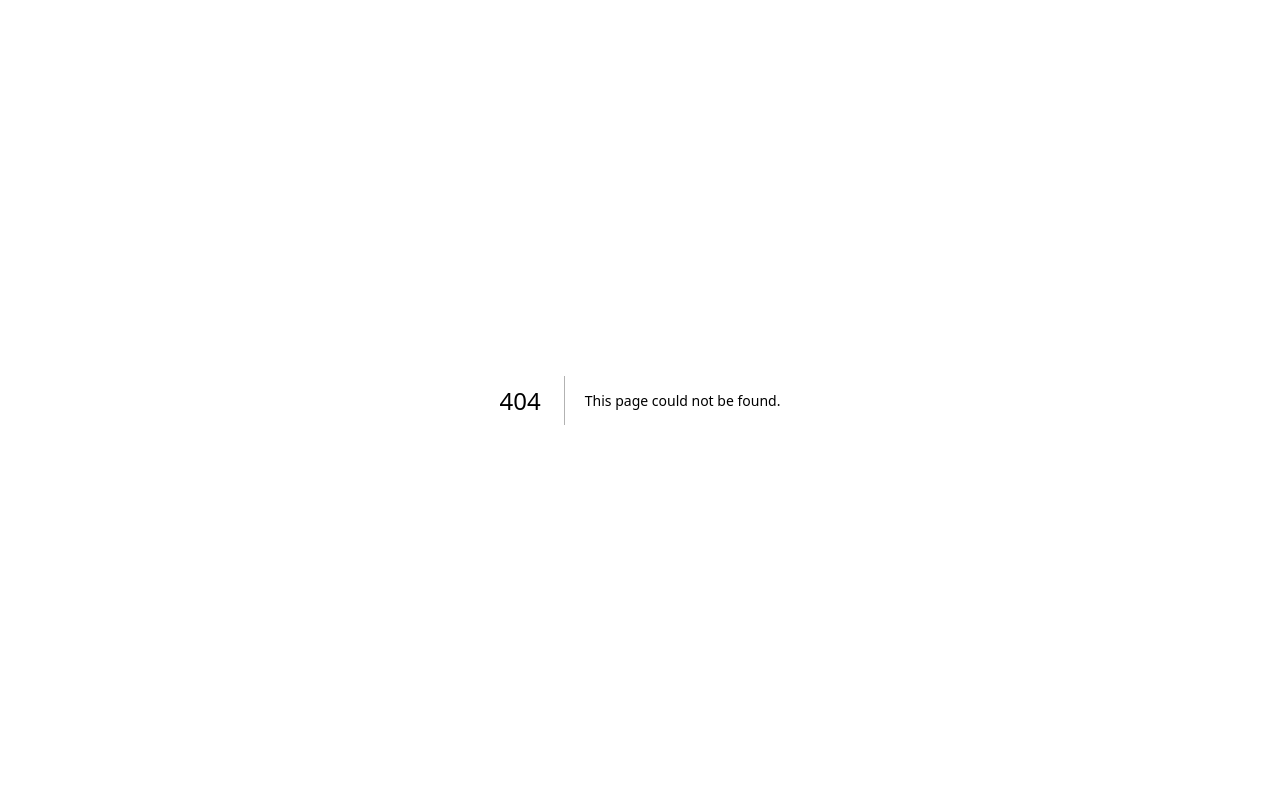
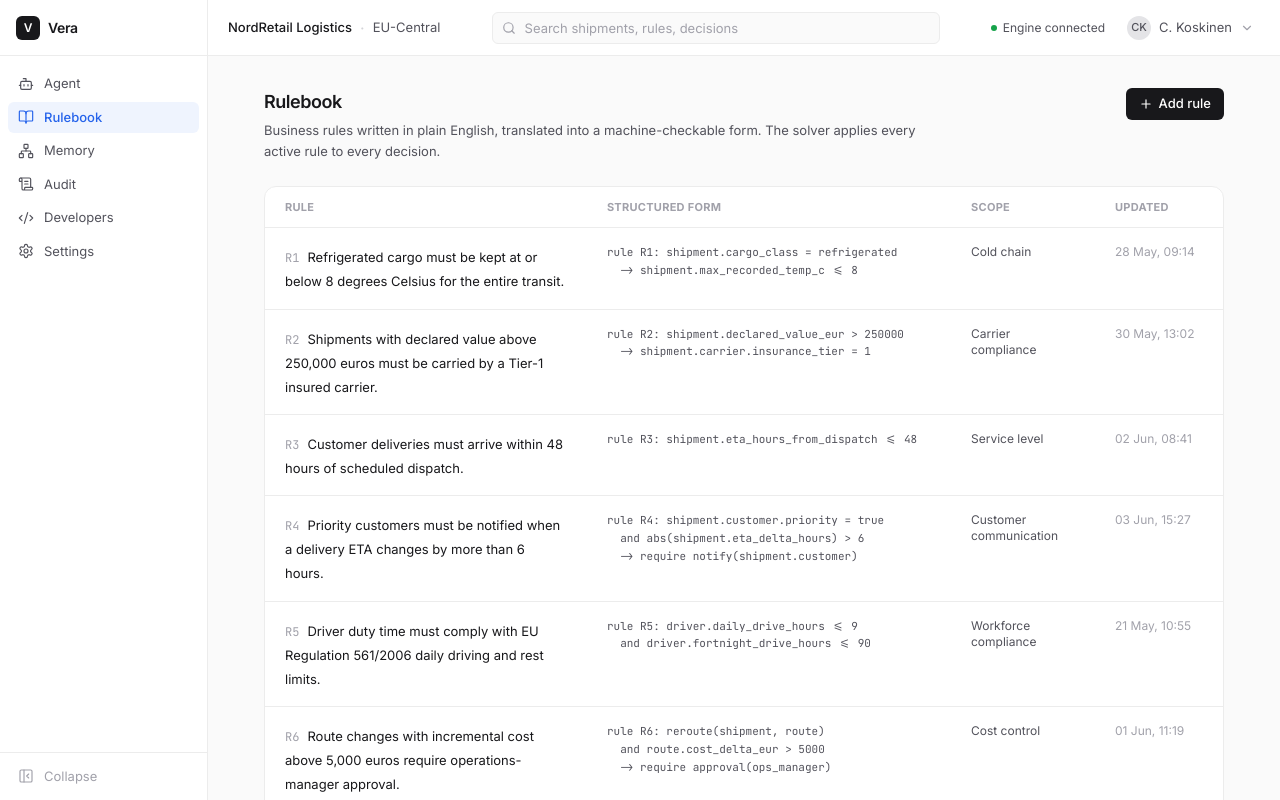
Before and after one commit to ujjwalsoni1961/Vera, a Next.js app: page /rulebook in a window 1280 px wide. Before the commit this address had no page. Built offline with nearby package versions, Linux system fonts and the light colour scheme.

Commit message:
v2 M4: Rulebook
- Table of plain-English rules with monospace structured form, scope
  and updated time
- Add-rule flow: natural language in, parsed structure shown for
  confirmation, then saved

```diff
--- /dev/null
+++ b/src/app/(app)/rulebook/page.tsx
@@ -0,0 +1,7 @@
+import { Rulebook } from "@/components/rulebook/Rulebook";
+
+export const metadata = { title: "Rulebook · Vera" };
+
+export default function RulebookPage() {
+  return <Rulebook />;
+}
--- /dev/null
+++ b/src/components/pages/PageHeader.tsx
@@ -0,0 +1,25 @@
+export function PageHeader({
+  title,
+  description,
+  action,
+}: {
+  title: string;
+  description?: string;
+  action?: React.ReactNode;
+}) {
+  return (
+    <div className="mb-6 flex items-start justify-between gap-4">
+      <div>
+        <h1 className="text-lg font-semibold tracking-tight text-ink">
+          {title}
+        </h1>
+        {description && (
+          <p className="mt-1 max-w-2xl text-[13px] leading-relaxed text-ink-secondary">
+            {description}
+          </p>
+        )}
+      </div>
+      {action}
+    </div>
+  );
+}
--- /dev/null
+++ b/src/components/rulebook/Rulebook.tsx
@@ -0,0 +1,171 @@
+"use client";
+
+import { useCallback, useEffect, useState } from "react";
+import { Plus } from "lucide-react";
+import { PageHeader } from "@/components/pages/PageHeader";
+import { Button } from "@/components/ui/button";
+import { Card } from "@/components/ui/card";
+import { Textarea } from "@/components/ui/input";
+import { formatDateTime } from "@/lib/utils";
+import {
+  listRules,
+  parseRule,
+  saveRule,
+  type ParsedRule,
+  type Rule,
+} from "@/lib/engine";
+
+type AddPhase = "closed" | "input" | "parsing" | "confirm" | "saving";
+
+export function Rulebook() {
+  const [rules, setRules] = useState<Rule[]>([]);
+  const [phase, setPhase] = useState<AddPhase>("closed");
+  const [draft, setDraft] = useState("");
+  const [parsed, setParsed] = useState<ParsedRule | null>(null);
+
+  const refresh = useCallback(() => {
+    listRules().then(setRules);
+  }, []);
+
+  useEffect(refresh, [refresh]);
+
+  async function handleParse() {
+    if (!draft.trim()) return;
+    setPhase("parsing");
+    const result = await parseRule(draft.trim());
+    setParsed(result);
+    setPhase("confirm");
+  }
+
+  async function handleSave() {
+    if (!parsed) return;
+    setPhase("saving");
+    await saveRule(parsed);
+    setDraft("");
+    setParsed(null);
+    setPhase("closed");
+    refresh();
+  }
+
+  return (
+    <div className="mx-auto max-w-5xl px-8 py-8">
+      <PageHeader
+        title="Rulebook"
+        description="Business rules written in plain English, translated into a machine-checkable form. The solver applies every active rule to every decision."
+        action={
+          phase === "closed" ? (
+            <Button variant="primary" onClick={() => setPhase("input")}>
+              <Plus className="h-3.5 w-3.5" strokeWidth={2} />
+              Add rule
+            </Button>
+          ) : undefined
+        }
+      />
+
+      {phase !== "closed" && (
+        <Card className="mb-6">
+          <div className="px-5 py-4">
+            <p className="text-[13px] font-medium text-ink">New rule</p>
+            <p className="mt-0.5 text-xs text-ink-secondary">
+              Write the rule the way you would explain it to a colleague.
+            </p>
+            <Textarea
+              rows={2}
+              className="mt-3"
+              value={draft}
+              autoFocus
+              placeholder="e.g. Pharmaceutical cargo must clear customs within 24 hours of arrival."
+              onChange={(e) => setDraft(e.target.value)}
+              disabled={phase === "parsing" || phase === "saving"}
+            />
+            {parsed && phase === "confirm" && (
+              <div className="mt-3 rounded-md border border-line bg-page p-3.5">
+                <p className="text-xxs font-medium uppercase tracking-wide text-ink-muted">
+                  Derived structure — confirm before saving
+                </p>
+                <pre className="mt-2 overflow-x-auto font-mono text-xs leading-relaxed text-ink">
+                  {parsed.structured}
+                </pre>
+                <p className="mt-2 text-xs text-ink-muted">
+                  Scope: {parsed.scope}
+                </p>
+              </div>
+            )}
+            <div className="mt-3.5 flex items-center gap-2">
+              {phase === "confirm" ? (
+                <>
+                  <Button variant="primary" size="sm" onClick={handleSave}>
+                    Save rule
+                  </Button>
+                  <Button variant="outline" size="sm" onClick={handleParse}>
+                    Re-parse
+                  </Button>
+                </>
+              ) : (
+                <Button
+                  variant="primary"
+                  size="sm"
+                  onClick={handleParse}
+                  disabled={!draft.trim() || phase === "parsing"}
+                >
+                  {phase === "parsing" ? "Parsing" : "Parse rule"}
+                </Button>
+              )}
+              <Button
+                variant="ghost"
+                size="sm"
+                onClick={() => {
+                  setPhase("closed");
+                  setParsed(null);
+                }}
+              >
+                Cancel
+              </Button>
+            </div>
+          </div>
+        </Card>
+      )}
+
+      <Card>
+        <table className="w-full text-left">
+          <thead>
+            <tr className="border-b border-line text-xxs font-medium uppercase tracking-wide text-ink-muted">
+              <th className="px-5 py-3">Rule</th>
+              <th className="w-[38%] px-5 py-3">Structured form</th>
+              <th className="w-36 px-5 py-3">Scope</th>
+              <th className="w-32 px-5 py-3">Updated</th>
+            </tr>
+          </thead>
+          <tbody>
+            {rules.map((rule) => (
+              <tr
+                key={rule.id}
+                className="border-b border-line transition-colors last:border-b-0 hover:bg-page"
+              >
+                <td className="px-5 py-4 align-top">
+                  <span className="mr-2 font-mono text-xs text-ink-muted">
+                    {rule.id}
+                  </span>
+                  <span className="text-[13px] leading-relaxed text-ink">
+                    {rule.naturalLanguage}
+                  </span>
+                </td>
+                <td className="px-5 py-4 align-top">
+                  <pre className="overflow-x-auto font-mono text-xxs leading-relaxed text-ink-secondary">
+                    {rule.structured}
+                  </pre>
+                </td>
+                <td className="px-5 py-4 align-top text-xs text-ink-secondary">
+                  {rule.scope}
+                </td>
+                <td className="px-5 py-4 align-top text-xs text-ink-muted">
+                  {formatDateTime(rule.updatedAt)}
+                </td>
+              </tr>
+            ))}
+          </tbody>
+        </table>
+      </Card>
+    </div>
+  );
+}
```
